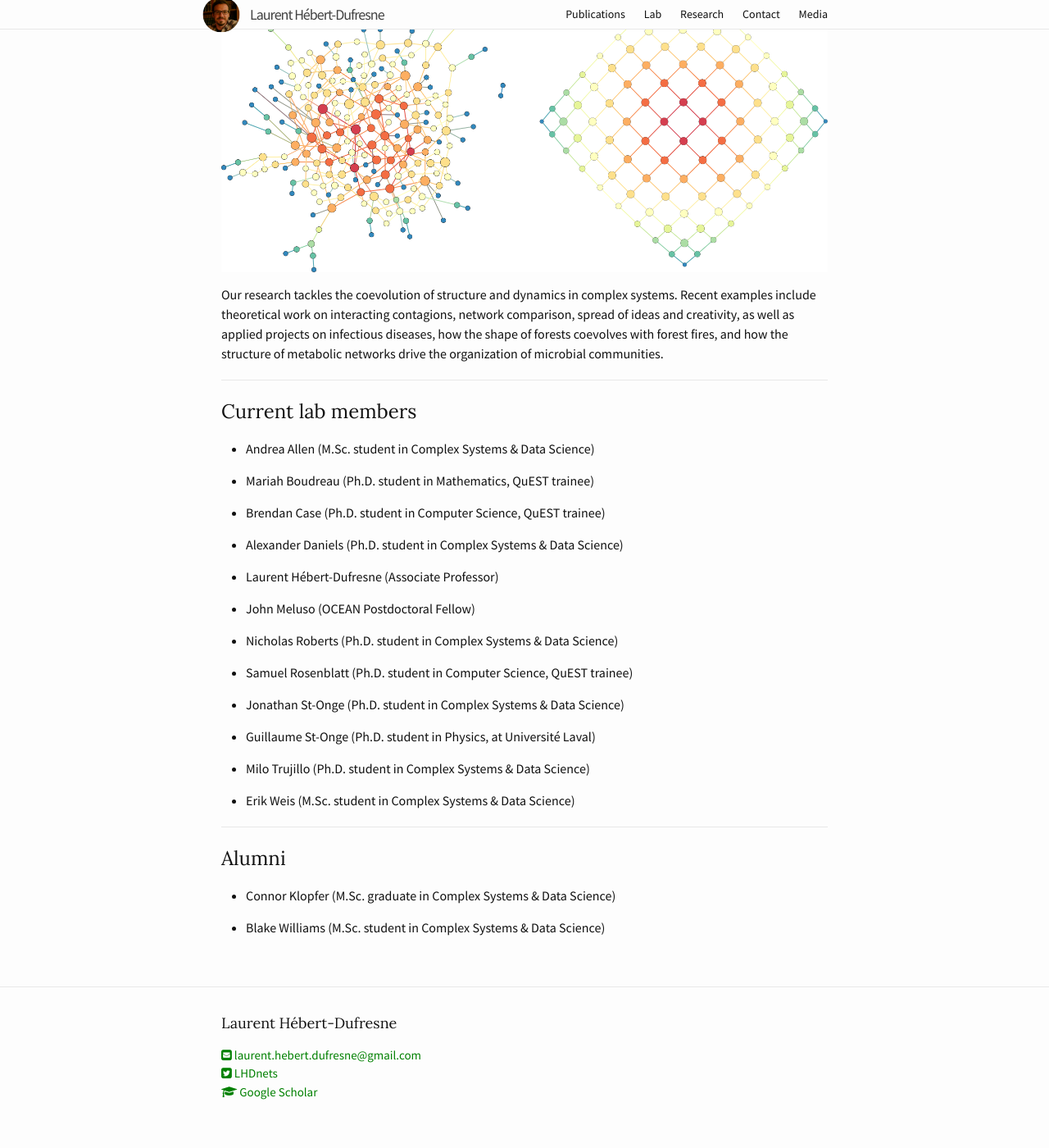
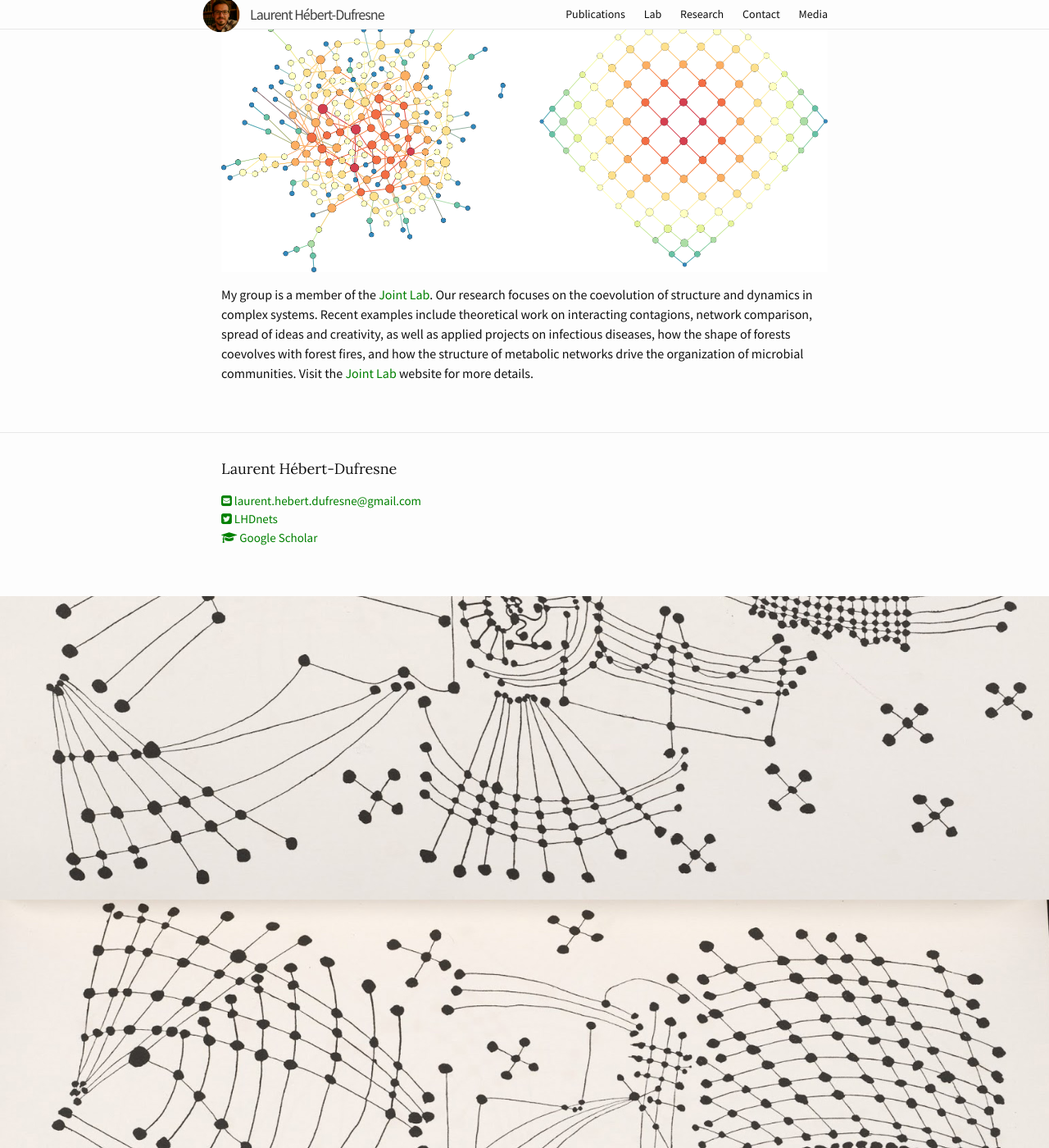
Before and after one commit to laurenthebertdufresne/laurenthebertdufresne.github.io, a Jekyll site: the page built from _pages/lab.md, in a window 1280 px wide and 1400 px high, scrolled down 498 px. Shown: the whole window at 82% size. Built offline with Jekyll 4.4.1, drawn with Linux system fonts in a browser that asks for light colours.

Commit message:
new papers

```diff
--- a/_pages/lab.md
+++ b/_pages/lab.md
@@ -9,40 +9,4 @@ weight: 3
 
 <img src="/img/networks.png?height=137&amp;width=320" border="0" width="100%">
 
-Our research tackles the coevolution of structure and dynamics in complex systems. Recent examples include theoretical work on interacting contagions, network comparison, spread of ideas and creativity, as well as applied projects on infectious diseases, how the shape of forests coevolves with forest fires, and how the structure of metabolic networks drive the organization of microbial communities.
-
-* * *
-
-# Current lab members
-
-*   Andrea Allen (M.Sc. student in Complex Systems & Data Science)
-
-*   Mariah Boudreau (Ph.D. student in Mathematics, QuEST trainee)
-
-*   Brendan Case (Ph.D. student in Computer Science, QuEST trainee)
-
-*   Alexander Daniels (Ph.D. student in Complex Systems & Data Science)
-
-*   Laurent Hébert-Dufresne (Associate Professor)
-
-*   John Meluso (OCEAN Postdoctoral Fellow)
-
-*   Nicholas Roberts (Ph.D. student in Complex Systems & Data Science)
-
-*   Samuel Rosenblatt (Ph.D. student in Computer Science, QuEST trainee)
-
-*   Jonathan St-Onge (Ph.D. student in Complex Systems & Data Science)
-
-*   Guillaume St-Onge (Ph.D. student in Physics, at Université Laval)
-
-*   Milo Trujillo (Ph.D. student in Complex Systems & Data Science)
-
-*   Erik Weis (M.Sc. student in Complex Systems & Data Science)
-
-* * *
-
-# Alumni
-
-*   Connor Klopfer (M.Sc. graduate in Complex Systems & Data Science)
-
-*   Blake Williams (M.Sc. student in Complex Systems & Data Science)
+My group is a member of the [Joint Lab](https://joint-lab.github.io/). Our research focuses on the coevolution of structure and dynamics in complex systems. Recent examples include theoretical work on interacting contagions, network comparison, spread of ideas and creativity, as well as applied projects on infectious diseases, how the shape of forests coevolves with forest fires, and how the structure of metabolic networks drive the organization of microbial communities. Visit the [Joint Lab](https://joint-lab.github.io/) website for more details.
```
Also changed, not shown: _includes/available-drafts.md (+8 -12 lines), _includes/peer-reviewed.md (+28 -8 lines), 1 other file.
